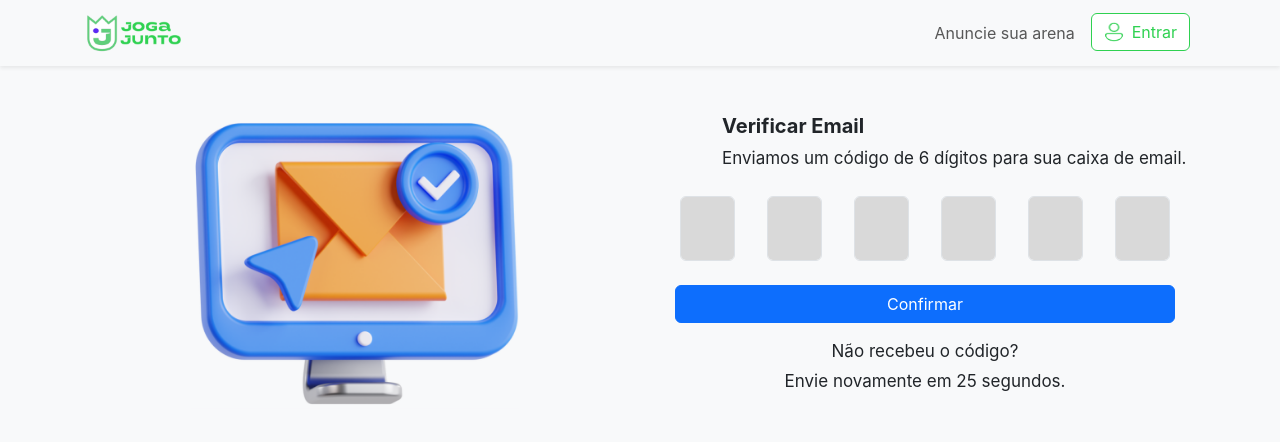
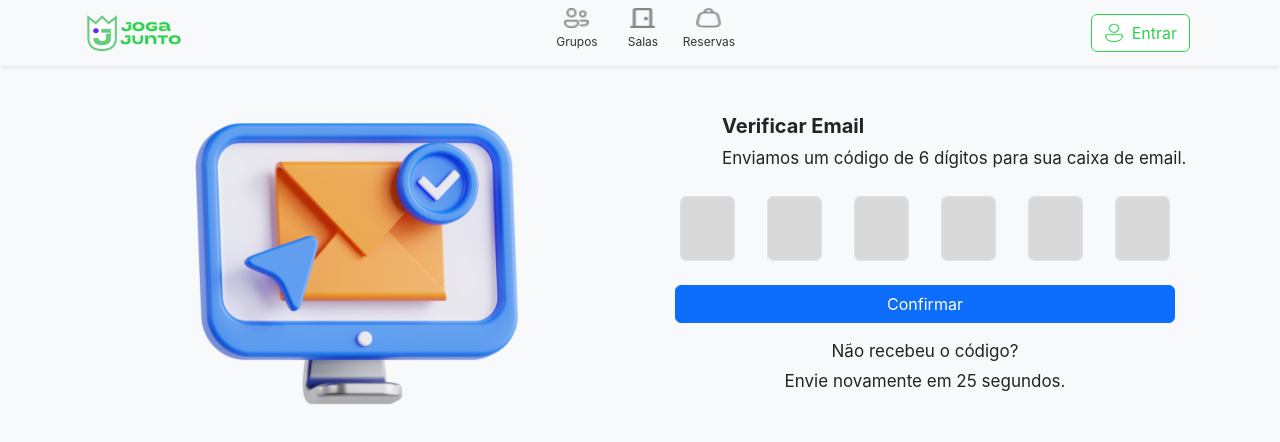
Before and after one commit to ifalO4CDA/JogaJunto-front, a React (Create React App) app: page /cadastro/confirmacaoemail in a window 1280 px wide. Shown: the top 442 px of the page. Built offline with nearby package versions, Linux system fonts and the light colour scheme.

Commit message:
feat: enhance header with new navigation buttons for Grupos, Salas, and Reservas; update styles for button components

```diff
--- a/src/components/header.js
+++ b/src/components/header.js
@@ -4,13 +4,16 @@ import { Navbar, Container, Nav, Button } from "react-bootstrap";
 
 import logoJogaJunto from "../assets/logoJogaJunto.png";
 import imagemPerfil from "../assets/Perfil.png";
+import gruposImage from "../assets/gruposLogo.png"; // Imagem para "Grupos"
+import salasImage from "../assets/salasLogo.png"; // Imagem para "Salas"
+import reservasImage from "../assets/reservasLogo.png"; // Imagem para "Reservas"
 import "../styles/components/Header.css"; // Importa o arquivo CSS
 
 const Header = ({ onLoginClick, buttonRef }) => {
   return (
     <Navbar bg="light" expand="lg" className="shadow-sm">
       <Container>
-        {/* Logo */}
+        {/* Logo à esquerda */}
         <Navbar.Brand as={Link} to="/">
           <img
             src={logoJogaJunto}
@@ -21,12 +24,44 @@ const Header = ({ onLoginClick, buttonRef }) => {
 
         <Navbar.Toggle aria-controls="basic-navbar-nav" />
 
+        {/* Centralizando os botões compostos (Grupos, Salas, Reservas) */}
+        <Nav className="mx-auto d-flex justify-content-center">
+          <Nav.Item className="mx-2">
+            <Button className="btn-composto">
+              <img
+                src={gruposImage} // Imagem para "Grupos"
+                alt="Grupos"
+                className="btn-composto-img"
+              />
+              <span className="btn-composto-text">Grupos</span>
+            </Button>
+          </Nav.Item>
 
-        {/* Links e Botões no Header */}
+          <Nav.Item className="mx-2">
+            <Button className="btn-composto">
+              <img
+                src={salasImage} // Imagem para "Salas"
+                alt="Salas"
+                className="btn-composto-img"
+              />
+              <span className="btn-composto-text">Salas</span>
+            </Button>
+          </Nav.Item>
+
+          <Nav.Item className="mx-2">
+            <Button className="btn-composto">
+              <img
+                src={reservasImage} // Imagem para "Reservas"
+                alt="Reservas"
+                className="btn-composto-img"
+              />
+              <span className="btn-composto-text">Reservas</span>
+            </Button>
+          </Nav.Item>
+        </Nav>
+
+        {/* Links e Botões à direita */}
         <Nav className="ml-auto">
-          {/* Link para o Gestor de Quadra */}
-          <Nav.Link as={Link} to="/gestor-quadra">Anuncie sua arena</Nav.Link>
-
           {/* Botão "Entrar" com cor verde */}
           <Nav.Item>
             <Button
--- a/src/styles/components/Header.css
+++ b/src/styles/components/Header.css
@@ -1,7 +1,3 @@
-/* Estilo da logo */
-.logo-jogajunto {
-    height: 40px; /* Ajuste o tamanho conforme necessário */
-  }
 
   /* Botão "Entrar" */
   .btn-login {
@@ -24,3 +20,35 @@
     border-radius: 50%; /* Deixa a imagem redonda */
     margin-right: 8px; /* Espaço entre a imagem e o texto */
   }
+
+  /* Estilo para o botão composto (imagem + texto) */
+.btn-composto {
+  background: none;
+  height: 50px;
+  width: 50px;
+  border: none;
+  padding: 0;
+  text-align: center;
+  display: flex;
+  flex-direction: column;
+  align-items: center;
+  &:hover {background-color: #2fd151;}
+}
+
+.btn-composto-img {
+  width: 25px; /* Ajusta o tamanho da imagem */
+  height: 20px; /* Ajusta o tamanho da imagem */
+  margin-bottom: 5px; /* Espaço entre a imagem e o texto */
+}
+
+.btn-composto-text {
+  display: block;
+  font-size: 12px; /* Texto menor */
+  color: #333; /* Cor do texto */
+  font-weight: normal;
+}
+
+/* Logo JogaJunto */
+.logo-jogajunto {
+  height: 40px; /* Ajuste o tamanho da logo */
+}
```
